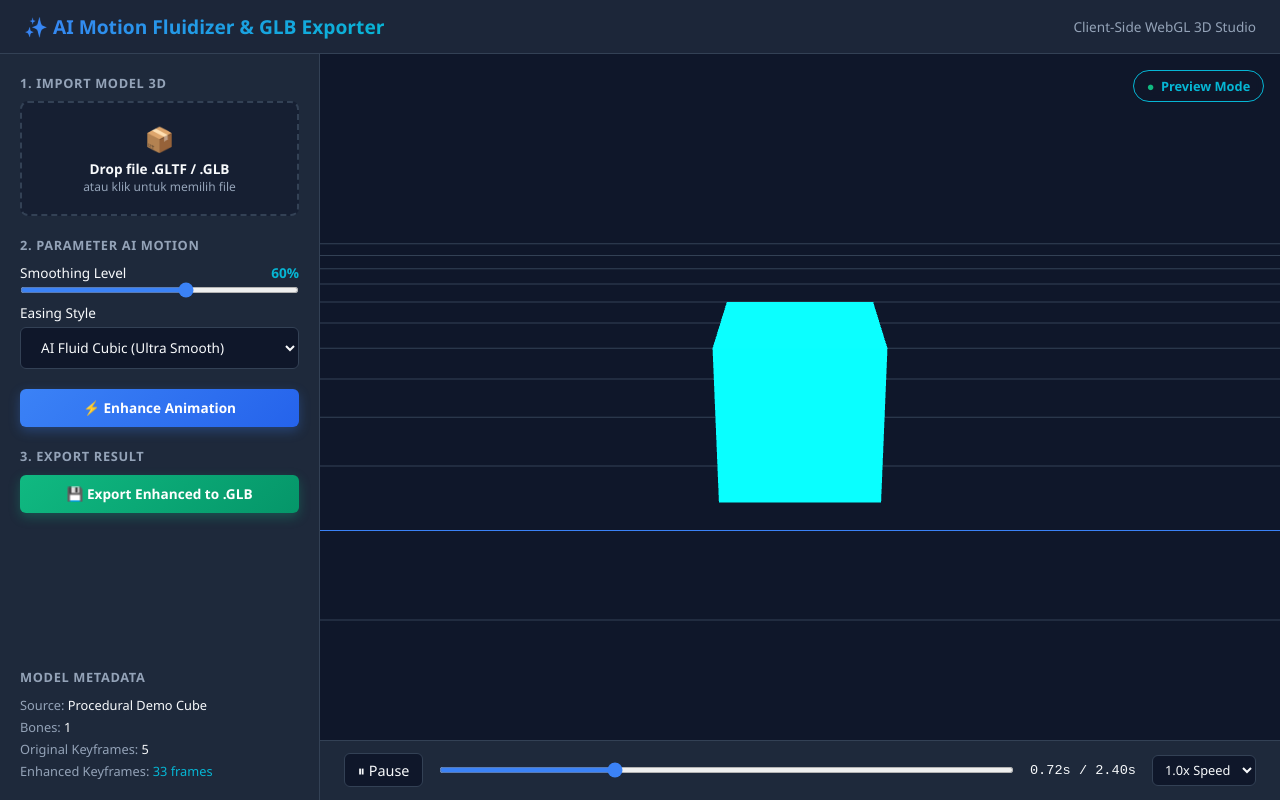
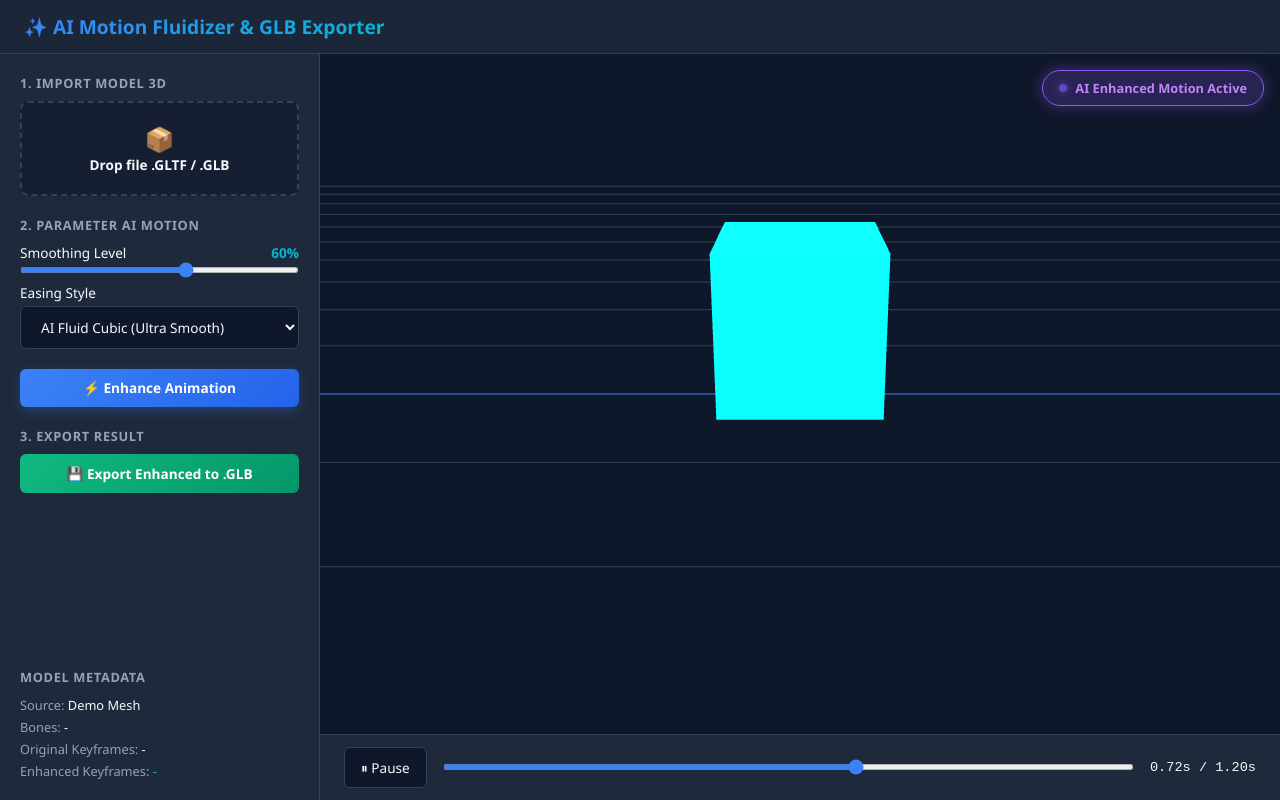
Before and after one commit to wolfpuplabs/animator, a plain HTML site: page index.html in a window 1280 px wide. Both pictures are taken after a click on the button "⚡ Enhance Animation". Drawn offline with nearby package versions, Linux system fonts and the light colour scheme; animation ran at ten frames a second.

Commit message:
Update index.html

```diff
--- a/index.html
+++ b/index.html
@@ -11,17 +11,13 @@
       --accent-blue: #3b82f6;
       --accent-cyan: #06b6d4;
       --accent-green: #10b981;
+      --accent-purple: #8b5cf6;
       --text-main: #f8fafc;
       --text-muted: #94a3b8;
       --border: #334155;
     }
 
-    * {
-      box-sizing: border-box;
-      margin: 0;
-      padding: 0;
-      font-family: 'Segoe UI', Roboto, sans-serif;
-    }
+    * { box-sizing: border-box; margin: 0; padding: 0; font-family: 'Segoe UI', Roboto, sans-serif; }
 
     body {
       background-color: var(--bg-dark);
@@ -44,9 +40,6 @@
     }
 
     .logo {
-      display: flex;
-      align-items: center;
-      gap: 0.75rem;
       font-size: 1.2rem;
       font-weight: 700;
       background: linear-gradient(135deg, var(--accent-blue), var(--accent-cyan));
@@ -54,14 +47,8 @@
       -webkit-text-fill-color: transparent;
     }
 
-    .main-container {
-      display: flex;
-      flex: 1;
-      height: calc(100vh - 60px);
-      position: relative;
-    }
+    .main-container { display: flex; flex: 1; height: calc(100vh - 60px); position: relative; }
 
-    /* Sidebar Control Panel */
     .sidebar {
       width: 320px;
       background: var(--card-bg);
@@ -74,12 +61,7 @@
       z-index: 10;
     }
 
-    .panel-group {
-      display: flex;
-      flex-direction: column;
-      gap: 0.6rem;
-    }
-
+    .panel-group { display: flex; flex-direction: column; gap: 0.6rem; }
     .panel-title {
       font-size: 0.8rem;
       text-transform: uppercase;
@@ -94,41 +76,17 @@
       padding: 1.2rem 1rem;
       text-align: center;
       cursor: pointer;
-      transition: all 0.2s ease;
       background: rgba(15, 23, 42, 0.5);
     }
 
-    .upload-zone:hover, .upload-zone.dragover {
-      border-color: var(--accent-blue);
-      background: rgba(59, 130, 246, 0.1);
-    }
-
+    .upload-zone:hover { border-color: var(--accent-blue); background: rgba(59, 130, 246, 0.1); }
     .upload-zone input { display: none; }
 
-    .control-item {
-      display: flex;
-      flex-direction: column;
-      gap: 0.3rem;
-    }
+    .control-item { display: flex; flex-direction: column; gap: 0.3rem; }
+    .control-header { display: flex; justify-content: space-between; font-size: 0.85rem; }
+    .control-value { color: var(--accent-cyan); font-weight: 600; }
 
-    .control-header {
-      display: flex;
-      justify-content: space-between;
-      font-size: 0.85rem;
-    }
-
-    .control-value {
-      color: var(--accent-cyan);
-      font-weight: 600;
-    }
-
-    input[type="range"] {
-      width: 100%;
-      accent-color: var(--accent-blue);
-      background: #0f172a;
-      height: 6px;
-      border-radius: 3px;
-    }
+    input[type="range"] { width: 100%; accent-color: var(--accent-blue); background: #0f172a; height: 6px; border-radius: 3px; }
 
     select, button {
       background: #0f172a;
@@ -138,12 +96,6 @@
       border-radius: 6px;
       cursor: pointer;
       font-size: 0.85rem;
-      transition: all 0.2s ease;
-    }
-
-    select:focus, button:focus {
-      outline: none;
-      border-color: var(--accent-blue);
     }
 
     .btn-primary {
@@ -159,34 +111,57 @@
       border: none;
       font-weight: 600;
       color: #fff;
-      box-shadow: 0 4px 12px rgba(16, 185, 129, 0.3);
     }
 
-    .btn-primary:hover, .btn-success:hover {
-      opacity: 0.9;
-      transform: translateY(-1px);
+    .viewport-container { flex: 1; display: flex; flex-direction: column; position: relative; }
+    .viewport { flex: 1; position: relative; background: radial-gradient(circle at center, #1e293b 0%, #0f172a 100%); }
+    #canvas-container { width: 100%; height: 100%; }
+
+    /* Indikator Enhanced Dynamic Badge */
+    .badge-status {
+      position: absolute;
+      top: 1rem;
+      right: 1rem;
+      padding: 0.5rem 1rem;
+      border-radius: 20px;
+      font-size: 0.8rem;
+      font-weight: 700;
+      backdrop-filter: blur(8px);
+      display: flex;
+      align-items: center;
+      gap: 0.5rem;
+      transition: all 0.3s ease;
+      background: rgba(15, 23, 42, 0.8);
+      border: 1px solid var(--border);
+      color: var(--text-muted);
     }
 
-    /* Viewport Display */
-    .viewport-container {
-      flex: 1;
-      display: flex;
-      flex-direction: column;
-      position: relative;
+    .badge-status.enhanced {
+      background: rgba(139, 92, 246, 0.2);
+      border: 1px solid var(--accent-purple);
+      color: #c084fc;
+      box-shadow: 0 0 15px rgba(139, 92, 246, 0.4);
     }
 
-    .viewport {
-      flex: 1;
-      position: relative;
-      background: radial-gradient(circle at center, #1e293b 0%, #0f172a 100%);
+    .dot {
+      width: 8px;
+      height: 8px;
+      border-radius: 50%;
+      background: var(--text-muted);
     }
 
-    #canvas-container {
-      width: 100%;
-      height: 100%;
+    .badge-status.enhanced .dot {
+      background: var(--accent-purple);
+      box-shadow: 0 0 8px var(--accent-purple);
+      animation: pulse 1.5s infinite;
     }
 
-    /* Preview Timeline Controls Footer */
+    @keyframes pulse {
+      0% { opacity: 0.4; }
+      50% { opacity: 1; }
+      100% { opacity: 0.4; }
+    }
+
     .editor-controls {
       background: var(--card-bg);
       border-top: 1px solid var(--border);
@@ -196,43 +171,8 @@
       gap: 0.5rem;
     }
 
-    .timeline-bar {
-      display: flex;
-      align-items: center;
-      gap: 1rem;
-    }
-
-    .timeline-slider {
-      flex: 1;
-    }
-
-    .player-buttons {
-      display: flex;
-      align-items: center;
-      gap: 0.5rem;
-    }
-
-    .btn-icon {
-      padding: 0.4rem 0.8rem;
-      font-size: 0.9rem;
-    }
-
-    .badge-status {
-      position: absolute;
-      top: 1rem;
-      right: 1rem;
-      background: rgba(15, 23, 42, 0.8);
-      border: 1px solid var(--accent-cyan);
-      color: var(--accent-cyan);
-      padding: 0.4rem 0.8rem;
-      border-radius: 20px;
-      font-size: 0.8rem;
-      font-weight: 600;
-      backdrop-filter: blur(5px);
-      display: flex;
-      align-items: center;
-      gap: 0.4rem;
-    }
+    .timeline-bar { display: flex; align-items: center; gap: 1rem; }
+    .timeline-slider { flex: 1; }
 
     .loading-overlay {
       position: absolute;
@@ -247,27 +187,20 @@
       z-index: 30;
       opacity: 0;
       pointer-events: none;
-      transition: opacity 0.3s ease;
+      transition: opacity 0.3s;
     }
 
-    .loading-overlay.active {
-      opacity: 1;
-      pointer-events: all;
-    }
-
+    .loading-overlay.active { opacity: 1; pointer-events: all; }
     .spinner {
-      width: 44px;
-      height: 44px;
+      width: 44px; height: 44px;
       border: 4px solid var(--border);
       border-top-color: var(--accent-cyan);
       border-radius: 50%;
       animation: spin 1s linear infinite;
     }
-
     @keyframes spin { to { transform: rotate(360deg); } }
   </style>
 
-  <!-- Load Three.js + Loaders & GLTFExporter dari CDN -->
   <script src="https://cdnjs.cloudflare.com/ajax/libs/three.js/r128/three.min.js"></script>
   <script src="https://cdn.jsdelivr.net/npm/three@0.128.0/examples/js/controls/OrbitControls.js"></script>
   <script src="https://cdn.jsdelivr.net/npm/three@0.128.0/examples/js/loaders/GLTFLoader.js"></script>
@@ -276,30 +209,22 @@
 <body>
 
   <header>
-    <div class="logo">
-      <span>✨ AI Motion Fluidizer & GLB Exporter</span>
-    </div>
-    <div style="font-size: 0.85rem; color: var(--text-muted);">
-      Client-Side WebGL 3D Studio
-    </div>
+    <div class="logo">✨ AI Motion Fluidizer & GLB Exporter</div>
   </header>
 
   <div class="main-container">
-    <!-- Sidebar Controls -->
     <div class="sidebar">
       <div class="panel-group">
         <div class="panel-title">1. Import Model 3D</div>
         <div class="upload-zone" id="dropzone">
-          <div style="font-size: 1.5rem; margin-bottom: 0.2rem;">📦</div>
+          <div style="font-size: 1.5rem;">📦</div>
           <div style="font-size: 0.85rem; font-weight: 600;">Drop file .GLTF / .GLB</div>
-          <div style="font-size: 0.75rem; color: var(--text-muted);">atau klik untuk memilih file</div>
           <input type="file" id="file-input" accept=".gltf,.glb">
         </div>
       </div>
 
       <div class="panel-group">
         <div class="panel-title">2. Parameter AI Motion</div>
-
         <div class="control-item">
           <div class="control-header">
             <span>Smoothing Level</span>
@@ -309,13 +234,10 @@
         </div>
 
         <div class="control-item">
-          <div class="control-header">
-            <span>Easing Style</span>
-          </div>
+          <div class="control-header"><span>Easing Style</span></div>
           <select id="select-easing">
             <option value="cubic">AI Fluid Cubic (Ultra Smooth)</option>
             <option value="elastic">Organic Bounce / Spring</option>
-            <option value="linear">Standard Linear</option>
           </select>
         </div>
       </div>
@@ -340,11 +262,11 @@
       </div>
     </div>
 
-    <!-- 3D Viewport & Editor Area -->
     <div class="viewport-container">
       <div class="viewport">
+        <!-- Dynamic Status Indicator -->
         <div class="badge-status" id="badge-status">
-          <span style="color: var(--accent-green);">●</span> Preview Mode
+          <div class="dot"></div> <span id="badge-text">Original Motion</span>
         </div>
 
         <div id="canvas-container"></div>
@@ -355,32 +277,17 @@
         </div>
       </div>
 
-      <!-- Preview Timeline & Video Controls -->
       <div class="editor-controls">
         <div class="timeline-bar">
-          <div class="player-buttons">
-            <button class="btn-icon" id="btn-play">⏸ Pause</button>
-          </div>
-
+          <button id="btn-play">⏸ Pause</button>
           <input type="range" id="timeline-slider" class="timeline-slider" min="0" max="100" value="0" step="0.1">
-
-          <div style="font-size: 0.85rem; font-family: monospace; min-width: 90px;" id="time-display">
-            0.00s / 0.00s
-          </div>
-
-          <select id="select-speed" style="padding: 0.3rem 0.5rem; font-size: 0.8rem;">
-            <option value="0.5">0.5x Speed</option>
-            <option value="1.0" selected>1.0x Speed</option>
-            <option value="1.5">1.5x Speed</option>
-            <option value="2.0">2.0x Speed</option>
-          </select>
+          <div style="font-size: 0.85rem; font-family: monospace;" id="time-display">0.00s / 0.00s</div>
         </div>
       </div>
     </div>
   </div>
 
   <script>
-    // --- Global Variables ---
     let scene, camera, renderer, controls, mixer, clock;
     let currentGltfScene = null;
     let activeClip = null;
@@ -388,10 +295,8 @@
     let isPlaying = true;
     let isUserSeeking = false;
 
-    // --- Init 3D Scene ---
     function initScene() {
       const container = document.getElementById('canvas-container');
-
       scene = new THREE.Scene();
       scene.background = new THREE.Color(0x0f172a);
 
@@ -401,63 +306,73 @@
       renderer = new THREE.WebGLRenderer({ antialias: true });
       renderer.setSize(container.clientWidth, container.clientHeight);
       renderer.setPixelRatio(window.devicePixelRatio);
-      renderer.shadowMap.enabled = true;
       container.appendChild(renderer.domElement);
 
       controls = new THREE.OrbitControls(camera, renderer.domElement);
       controls.enableDamping = true;
-      controls.dampingFactor = 0.05;
 
-      // Lights
-      const ambientLight = new THREE.AmbientLight(0xffffff, 0.9);
+      const ambientLight = new THREE.AmbientLight(0xffffff, 1.0);
       scene.add(ambientLight);
 
       const dirLight = new THREE.DirectionalLight(0xffffff, 1.2);
       dirLight.position.set(5, 10, 7);
-      dirLight.castShadow = true;
       scene.add(dirLight);
 
       const grid = new THREE.GridHelper(20, 20, 0x3b82f6, 0x334155);
-      grid.position.y = -1;
+      grid.position.y = 0;
       scene.add(grid);
 
       clock = new THREE.Clock();
-
       createDemoObject();
 
       window.addEventListener('resize', onWindowResize);
       animate();
     }
 
-    // --- Demo Object Generation ---
     function createDemoObject() {
       const geometry = new THREE.BoxGeometry(1, 1, 1);
-      const material = new THREE.MeshStandardMaterial({ color: 0x06b6d4, roughness: 0.3 });
+      const material = new THREE.MeshStandardMaterial({ color: 0x06b6d4 });
       const cube = new THREE.Mesh(geometry, material);
-      cube.position.y = 0;
 
       const demoGroup = new THREE.Group();
       demoGroup.add(cube);
       scene.add(demoGroup);
       currentGltfScene = demoGroup;
 
-      // Bouncing Demo Animation
-      const times = [0, 0.6, 1.2, 1.8, 2.4];
-      const values = [0,0,0,  0,1.8,0,  0,0,0,  0,1.8,0,  0,0,0];
+      const times = [0, 0.6, 1.2];
+      const values = [0,0.5,0,  0,1.8,0,  0,0.5,0];
       const track = new THREE.VectorKeyframeTrack('.position', times, values);
-      activeClip = new THREE.AnimationClip('demo_clip', 2.4, [track]);
+      activeClip = new THREE.AnimationClip('demo_clip', 1.2, [track]);
 
       mixer = new THREE.AnimationMixer(currentGltfScene);
       activeAction = mixer.clipAction(activeClip);
       activeAction.play();
-
-      updateMetadata('Procedural Demo Cube', 1, times.length, '-');
     }
 
-    // --- AI Fluidizing Core Algorithm ---
+    // Centering & Bounding Box Optimization Fix
+    function centerAndFitModel(model) {
+      const box = new THREE.Box3().setFromObject(model);
+      const center = box.getCenter(new THREE.Vector3());
+      const size = box.getSize(new THREE.Vector3());
+
+      // Pindahkan origin mesh tepat ke (0, 0, 0) dasar lantai
+      model.position.x -= center.x;
+      model.position.y -= box.min.y; // Kaki/Bagian bawah menyentuh lantai grid
+      model.position.z -= center.z;
+
+      // Reset Target Kamera ke Tengah Model
+      const maxDim = Math.max(size.x, size.y, size.z);
+      const fov = camera.fov * (Math.PI / 180);
+      let cameraZ = Math.abs(maxDim / 2 / Math.tan(fov / 2)) * 2.2;
+
+      camera.position.set(0, size.y / 2, cameraZ);
+      controls.target.set(0, size.y / 2, 0);
+      controls.update();
+    }
+
     function applyAISmoothing(clip, smoothFactor, easingType) {
       const newTracks = [];
-      const density = Math.floor(1 + (smoothFactor / 8)); // Multiplier sub-frames
+      const density = Math.floor(1 + (smoothFactor / 8));
 
       clip.tracks.forEach(track => {
         const times = track.times;
@@ -473,12 +388,9 @@
 
           for (let step = 0; step < density; step++) {
             const alpha = step / density;
-
             let easedAlpha = alpha;
             if (easingType === 'cubic') {
               easedAlpha = alpha < 0.5 ? 4 * alpha * alpha * alpha : 1 - Math.pow(-2 * alpha + 2, 3) / 2;
-            } else if (easingType === 'elastic') {
-              easedAlpha = Math.sin((alpha * Math.PI) / 2);
             }
 
             newTimes.push(t0 + (t1 - t0) * alpha);
@@ -491,63 +403,20 @@
           }
         }
 
-        // Keyframe Terakhir
         newTimes.push(times[times.length - 1]);
-        for (let j = 0; j < stride; j++) {
-          newValues.push(values[(times.length - 1) * stride + j]);
-        }
+        for (let j = 0; j < stride; j++) newValues.push(values[(times.length - 1) * stride + j]);
 
-        let TrackType = track instanceof THREE.QuaternionKeyframeTrack ? THREE.QuaternionKeyframeTrack :
-                        track instanceof THREE.VectorKeyframeTrack ? THREE.VectorKeyframeTrack : THREE.NumberKeyframeTrack;
-
+        let TrackType = track instanceof THREE.QuaternionKeyframeTrack ? THREE.QuaternionKeyframeTrack : THREE.VectorKeyframeTrack;
         newTracks.push(new TrackType(track.name, newTimes, newValues));
       });
 
       return new THREE.AnimationClip(clip.name + '_enhanced', clip.duration, newTracks);
     }
 
-    // --- GLB Exporter ---
-    function exportToGLB() {
-      if (!currentGltfScene || !activeClip) {
-        alert('Tidak ada model atau animasi yang siap diexport!');
-        return;
-      }
-
-      const exporter = new THREE.GLTFExporter();
-      const options = {
-        binary: true,
-        animations: [activeClip]
-      };
-
-      document.getElementById('loading-text').innerText = 'Meng-generate file GLB...';
-      document.getElementById('loading').classList.add('active');
-
-      exporter.parse(
-        currentGltfScene,
-        (glbArrayBuffer) => {
-          const blob = new Blob([glbArrayBuffer], { type: 'application/octet-stream' });
-          const link = document.createElement('a');
-          link.href = URL.createObjectURL(blob);
-          link.download = `enhanced_animation_${Date.now()}.glb`;
-          link.click();
-
-          document.getElementById('loading').classList.remove('active');
-        },
-        (error) => {
-          console.error('Export gagal:', error);
-          alert('Gagal mengeksport model ke GLB.');
-          document.getElementById('loading').classList.remove('active');
-        },
-        options
-      );
-    }
-
-    // --- File Import Handler ---
     function load3DFile(file) {
       const url = URL.createObjectURL(file);
       const loader = new THREE.GLTFLoader();
 
-      document.getElementById('loading-text').innerText = 'Parsing 3D Asset & Rigging...';
       document.getElementById('loading').classList.add('active');
 
       loader.load(url, (gltf) => {
@@ -556,88 +425,46 @@
         currentGltfScene = gltf.scene;
         scene.add(currentGltfScene);
 
-        // Frame Camera
-        const box = new THREE.Box3().setFromObject(currentGltfScene);
-        const center = box.getCenter(new THREE.Vector3());
-        controls.target.copy(center);
-        camera.position.set(center.x, center.y + 1.5, center.z + 4);
+        // Auto Align Ke Position (0, 0, 0)
+        centerAndFitModel(currentGltfScene);
+
+        // Reset Status Indikator saat Import Baru
+        updateBadgeStatus(false);
 
         if (gltf.animations && gltf.animations.length > 0) {
           mixer = new THREE.AnimationMixer(currentGltfScene);
           activeClip = gltf.animations[0];
           activeAction = mixer.clipAction(activeClip);
           activeAction.play();
-
-          let boneCount = 0;
-          currentGltfScene.traverse((node) => { if (node.isBone) boneCount++; });
-
-          updateMetadata(file.name, boneCount || 'Mesh', activeClip.tracks[0]?.times.length || 0, '-');
-        } else {
-          alert('Warning: Model tidak memiliki track animasi!');
         }
 
-        document.getElementById('loading').classList.remove('active');
-      }, undefined, () => {
-        alert('Gagal memuat file .GLTF / .GLB');
         document.getElementById('loading').classList.remove('active');
       });
     }
 
-    function updateMetadata(name, bones, origKeys, enhKeys) {
-      document.getElementById('info-status').innerText = name;
-      document.getElementById('info-bones').innerText = bones;
-      document.getElementById('info-keys').innerText = origKeys;
-      document.getElementById('info-enhanced-keys').innerText = enhKeys;
+    // Fungsi Pengubah Indikator Visual Status
+    function updateBadgeStatus(isEnhanced) {
+      const badge = document.getElementById('badge-status');
+      const text = document.getElementById('badge-text');
+
+      if (isEnhanced) {
+        badge.classList.add('enhanced');
+        text.innerText = 'AI Enhanced Motion Active';
+      } else {
+        badge.classList.remove('enhanced');
+        text.innerText = 'Original Motion';
+      }
     }
 
-    // --- Event Handlers & Preview Editor Controls ---
-    const dropzone = document.getElementById('dropzone');
-    const fileInput = document.getElementById('file-input');
-    const btnPlay = document.getElementById('btn-play');
-    const timelineSlider = document.getElementById('timeline-slider');
-    const timeDisplay = document.getElementById('time-display');
-    const speedSelect = document.getElementById('select-speed');
-
-    dropzone.addEventListener('click', () => fileInput.click());
-    dropzone.addEventListener('dragover', (e) => { e.preventDefault(); dropzone.classList.add('dragover'); });
-    dropzone.addEventListener('dragleave', () => dropzone.classList.remove('dragover'));
-    dropzone.addEventListener('drop', (e) => {
-      e.preventDefault();
-      dropzone.classList.remove('dragover');
-      if (e.dataTransfer.files.length) load3DFile(e.dataTransfer.files[0]);
-    });
-    fileInput.addEventListener('change', (e) => {
+    // Event Handlers
+    document.getElementById('dropzone').addEventListener('click', () => document.getElementById('file-input').click());
+    document.getElementById('file-input').addEventListener('change', (e) => {
       if (e.target.files.length) load3DFile(e.target.files[0]);
-    });
-
-    // Controls
-    btnPlay.addEventListener('click', () => {
-      isPlaying = !isPlaying;
-      btnPlay.innerText = isPlaying ? '⏸ Pause' : '▶ Play';
-    });
-
-    timelineSlider.addEventListener('input', () => {
-      if (!activeClip || !mixer) return;
-      isUserSeeking = true;
-      const seekTime = (timelineSlider.value / 100) * activeClip.duration;
-      mixer.setTime(seekTime);
-      updateTimelineUI(seekTime, activeClip.duration);
-    });
-
-    timelineSlider.addEventListener('change', () => { isUserSeeking = false; });
-
-    speedSelect.addEventListener('change', (e) => {
-      if (mixer) mixer.timeScale = parseFloat(e.target.value);
-    });
-
-    document.getElementById('slider-smooth').addEventListener('input', (e) => {
-      document.getElementById('val-smooth').innerText = `${e.target.value}%`;
     });
 
     document.getElementById('btn-process').addEventListener('click', () => {
       if (!activeClip || !mixer) return;
 
-      document.getElementById('loading-text').innerText = 'Generating Enhanced Sub-Keyframes...';
       document.getElementById('loading').classList.add('active');
 
       setTimeout(() => {
@@ -650,22 +477,17 @@
         activeAction = mixer.clipAction(activeClip);
         activeAction.play();
 
-        document.getElementById('info-enhanced-keys').innerText = `${activeClip.tracks[0].times.length} frames`;
+        // Aktifkan Indikator Enhanced Glow
+        updateBadgeStatus(true);
+
         document.getElementById('loading').classList.remove('active');
-      }, 500);
+      }, 400);
     });
 
-    document.getElementById('btn-export').addEventListener('click', exportToGLB);
+    document.getElementById('slider-smooth').addEventListener('input', (e) => {
+      document.getElementById('val-smooth').innerText = `${e.target.value}%`;
+    });
 
-    function updateTimelineUI(time, duration) {
-      if (!duration) return;
-      if (!isUserSeeking) {
-        timelineSlider.value = (time / duration) * 100;
-      }
-      timeDisplay.innerText = `${time.toFixed(2)}s / ${duration.toFixed(2)}s`;
-    }
-
-    // --- Animation Loop ---
     function onWindowResize() {
       const container = document.getElementById('canvas-container');
       camera.aspect = container.clientWidth / container.clientHeight;
@@ -676,13 +498,12 @@
     function animate() {
       requestAnimationFrame(animate);
       const delta = clock.getDelta();
-
       if (mixer && activeClip && isPlaying && !isUserSeeking) {
         mixer.update(delta);
-        const currentTime = mixer.time % activeClip.duration;
-        updateTimelineUI(currentTime, activeClip.duration);
+        const time = mixer.time % activeClip.duration;
+        document.getElementById('timeline-slider').value = (time / activeClip.duration) * 100;
+        document.getElementById('time-display').innerText = `${time.toFixed(2)}s / ${activeClip.duration.toFixed(2)}s`;
       }
-
       controls.update();
       renderer.render(scene, camera);
     }
```
